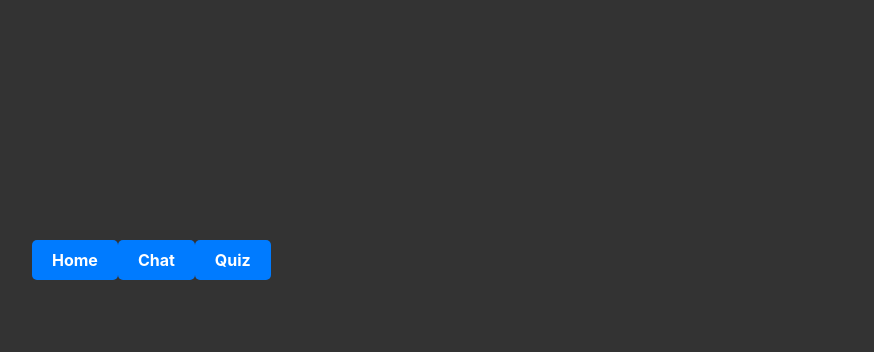
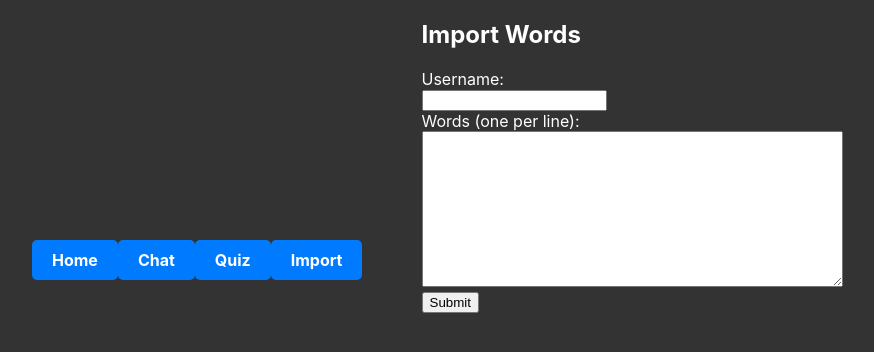
Before and after one commit to ShuqingZou/language-app, a React (Create React App) app: page /importWords in a window 1280 px wide. Before the commit this address had no page. Shown: the top 352 px of the page, without its empty margins (8-882 px from the left). Built offline with nearby package versions, Linux system fonts and the light colour scheme; no server answers.

Commit message:
implemented import words functionality

```diff
--- a/src/App.js
+++ b/src/App.js
@@ -3,6 +3,7 @@ import { BrowserRouter as Router, Routes, Route, Link } from 'react-router-dom';
 import Home from './components/Home';
 import Chat from './components/Chat';
 import Quiz from './components/Quiz';
+import ImportWords from './components/ImportWords';
 import './App.css';
 
 function App() {
@@ -13,11 +14,13 @@ function App() {
           <Link to="/">Home</Link>
           <Link to="/chat">Chat</Link>
           <Link to="/quiz">Quiz</Link>
+          <Link to="/importWords">Import</Link>
         </nav>
         <Routes>
           <Route path="/" element={<Home />} />
           <Route path="/chat" element={<Chat />} />
           <Route path="/quiz" element={<Quiz />} />
+          <Route path="/importWords" element={<ImportWords />} />
         </Routes>
       </div>
     </Router>
--- /dev/null
+++ b/src/components/ImportWords.js
@@ -0,0 +1,52 @@
+import React, { useState } from 'react';
+import axios from 'axios';
+
+const apiUrl = process.env.REACT_APP_API_URL || 'http://localhost:8080/api/learner';
+
+const ImportWords = () => {
+  const [username, setUsername] = useState('');
+  const [wordsText, setWordsText] = useState('');
+
+  const handleSubmit = (e) => {
+    e.preventDefault();
+
+    const wordsArray = wordsText.split('\n').filter(word => word.trim() !== '');
+
+    const data = {
+      username: username,
+      words: wordsArray
+    };
+
+    axios.post(apiUrl + '/addWords', data)
+  };
+
+  return (
+    <div>
+      <h2>Import Words</h2>
+      <form onSubmit={handleSubmit}>
+        <div>
+          <label>Username:</label><br />
+          <input
+            type="text"
+            value={username}
+            onChange={e => setUsername(e.target.value)}
+            required
+          />
+        </div>
+        <div>
+          <label>Words (one per line):</label><br />
+          <textarea
+            value={wordsText}
+            onChange={e => setWordsText(e.target.value)}
+            rows="10"
+            cols="50"
+            required
+          />
+        </div>
+        <button type="submit">Submit</button>
+      </form>
+    </div>
+  );
+};
+
+export default ImportWords;
```
